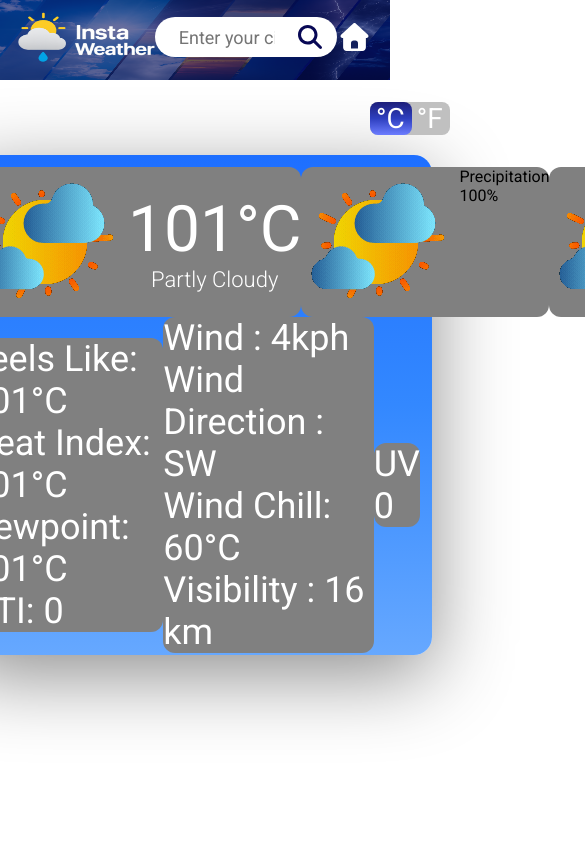
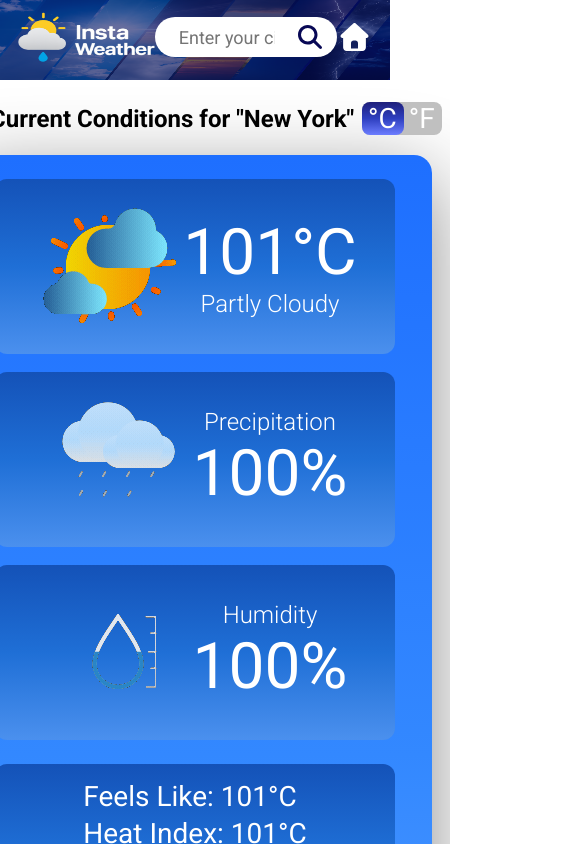
Before and after one commit to davidsaleh03/weather-project, a React (Create React App) app: page /info/current in a window 390 px wide. Shown: the top 844 px of the page, 585 px wide, since content can reach past the window. Built offline with nearby package versions, Linux system fonts and the light colour scheme.

Commit message:
current conditions

```diff
--- a/src/index.css
+++ b/src/index.css
@@ -173,7 +173,6 @@ NAV BAR
   transform: scale(0.8);
 }
 
-
 .search__input-2:focus {
   outline: none;
   box-shadow: none;
@@ -247,16 +246,16 @@ NAV BAR
   transform: scale(0.8);
 }
 
-@media(max-width: 1040px) {
+@media (max-width: 1040px) {
   .nav__container {
     max-width: 800px;
   }
   .nav__search--bar-2 {
-    width: 500px
+    width: 500px;
   }
 }
 
-@media(max-width: 840px) {
+@media (max-width: 840px) {
   .nav__middle--title {
     font-size: 32px;
   }
@@ -268,21 +267,21 @@ NAV BAR
   }
 }
 
-@media(max-width: 768px) {
+@media (max-width: 768px) {
   .nav__search--bar-2 {
-    width: 400px
+    width: 400px;
   }
 }
 
-@media(max-width: 660px) {
+@media (max-width: 660px) {
   .nav__search--bar-2 {
-    width: 300px
+    width: 300px;
   }
 }
 
-@media(max-width: 560px) {
+@media (max-width: 560px) {
   .nav__search--bar-2 {
-    width: 200px
+    width: 200px;
   }
 }
 
@@ -407,7 +406,6 @@ HOME
   }
   .home__description {
     margin-top: 165px;
-
   }
 }
 
@@ -434,10 +432,16 @@ INFO
   margin: 0 5%;
   width: 960px;
   margin-bottom: 12px;
+  padding: 0 8px;
 }
 
 .info__search {
   font-size: 24px;
+  margin-right: 12px;
+}
+
+.info__top--left {
+  font-size: 12px;
 }
 
 .search__temp--change {
@@ -478,7 +482,6 @@ INFO
   z-index: 3;
 }
 
-
 .btn__one {
   margin-right: 6px;
 }
@@ -491,8 +494,6 @@ INFO
   flex-wrap: wrap;
   width: 960px;
 }
-
-
 
 .info__current,
 .info__air-quality {
@@ -656,11 +657,7 @@ background: linear-gradient(to bottom, #e68c1a 0%, #f5a333 50%, #ffd180 100%);
 
 .see__more {
   display: none;
-  background: linear-gradient(
-  180deg,
-  #fdfdfd 0%,
-  #f2f2f5 100%
-);
+  background: linear-gradient(180deg, #fdfdfd 0%, #f2f2f5 100%);
   width: 100px;
   height: 24px;
   border-radius: 10px;
@@ -681,7 +678,6 @@ border-radius: 10px;
   -webkit-background-clip: text;
   -webkit-text-fill-color: transparent;
   display: inline-block;
-
 }
 
 .airquality__info {
@@ -713,7 +709,6 @@ border-radius: 10px;
 .quality__data--point:not(:last-child) {
   margin-bottom: 8px;
 }
-
 
 .forecast__day {
   width: 115px;
@@ -802,6 +797,30 @@ border-radius: 10px;
   align-items: center;
 }
 
+.current__img--1 {
+  width: 125px;
+  height: 125px;
+}
+
+.current__precipitation {
+  font-size: 22px;
+  color: #fff;
+  font-weight: 300;
+}
+
+.current-1,
+.current-3,
+.current-2 {
+  width: 290px;
+  height: 175px;
+  margin-right: 12px;
+background: linear-gradient(to bottom, #1452b8 0%, #1f6fd6 50%, #4b90ee 100%);
+
+}
+
+.margin-no {
+  margin-right: 0px !important;
+}
 
 @keyframes scalePulse {
   from {
@@ -911,7 +930,7 @@ display: none;
   .forecast__date {
     margin-bottom: 6px;
   }
-.forecast__day:not(:last-child ) {
+  .forecast__day:not(:last-child) {
     margin-right: 8px;
   }
   .riseset__h1 {
@@ -977,7 +996,12 @@ opacity: 0.8;
   .see__text {
     font-size: 16px;
     font-weight: 600;
-  background: linear-gradient(to bottom, #1e6fff 0%, #3388ff 50%, #66a8ff 100%);
+    background: linear-gradient(
+      to bottom,
+      #1e6fff 0%,
+      #3388ff 50%,
+      #66a8ff 100%
+    );
     -webkit-background-clip: text;
     -webkit-text-fill-color: transparent;
     background-clip: text;
@@ -1019,7 +1043,7 @@ display: flex;
     cursor: unset;
     margin-bottom: 12px;
   }
-.forecast__day:not(:last-child ) {
+  .forecast__day:not(:last-child) {
     margin-right: 12px;
   }
 
@@ -1055,6 +1079,7 @@ CURRENT
 
 .current__top {
   display: flex;
+  margin-bottom: 24px;
 }
 
 .current-1 {
@@ -1063,10 +1088,19 @@ CURRENT
   align-items: center;
   background-color: grey;
   border-radius: 12px;
+  transition: all 300ms ease;
+}
+
+.current-1:hover{
+  transform: scale(1.05);
+}
+
+.current-1:active {
+  transform: scale(0.8);
 }
 
 .current__temp {
-  font-size: 64px;
+  font-size: 56px;
   color: #fff;
   font-weight: 400;
 }
@@ -1106,9 +1140,133 @@ CURRENT
 }
 
 .current__text-1 {
-  font-size: 36px;
+  font-size: 28px;
   color: #fff;
   font-weight: 400;
+}
+.current__text-12 {
+  font-size: 64px;
+  color: #fff;
+  font-weight: 400;
+}
+
+.info__top--left {
+  display: flex;
+  justify-content: start;
+  align-items: center;
+}
+
+.current__text-1:not(:last-child) {
+  margin-bottom: 4px;
+}
+
+.current__precipitation--data {
+  font-size: 56px;
+  color: #fff;
+  font-weight: 400;
+}
+
+
+
+.current__more {
+  display: flex;
+  flex-direction: column;
+  justify-content: center;
+  align-items: flex-start;
+}
+
+.current__prehum--descr {
+  display: flex;
+  flex-direction: column;
+  justify-content: center;
+  align-items: center;
+}
+
+@media(max-width: 1040px) {
+  .current-1 {
+    width: 225px;
+  height: 175px;
+  }
+  .current__img--1 {
+    width: 100px;
+    height: 100px;
+  }
+  .current__temp--text,
+  .current__precipitation {
+    font-size: 18px;
+  }
+  .current__temp,
+  .current__precipitation--data {
+    font-size: 44px;
+  }
+  .current__text-1 {
+    font-size: 24px;
+  }
+}
+
+@media(max-width: 795px) {
+  .current__img--1 {
+    width: 90px;
+    height: 90px;
+  }
+  .current-1 {
+    width: 190px;
+  height: 175px;
+  }
+  .current__temp,
+  .current__precipitation--data {
+    font-size: 34px;
+  }
+  .current__temp--text,
+  .current__precipitation {
+    font-size: 14px;
+  }
+  .current__text-1 {
+    font-size: 20px;
+  }
+  .current__text-12 {
+    font-size: 48px;
+  }
+}
+
+@media(max-width: 660px) {
+  .current-1 {
+    width: 400px;
+  height: 175px;
+  margin-right: 0px;
+  margin-bottom: 18px;
+  }
+  .current__top,
+  .current__middle {
+    flex-direction: column;
+  }
+
+  .current__top {
+    margin-bottom: 6px;
+    margin-top: 12px;
+  }
+
+  .quality__more--module {
+    height: unset !important;
+  }
+  .current__img--1 {
+    width: 150px;
+    height: 150px;
+  }
+  .current__temp,
+  .current__precipitation--data {
+    font-size: 64px;
+  }
+  .current__temp--text,
+  .current__precipitation {
+    font-size: 24px;
+  }
+  .current__text-1 {
+    font-size: 28px;
+  }
+  .current__text-12 {
+    font-size: 56px;
+  }
 }
 
 /*
@@ -1119,9 +1277,14 @@ QUALITY
 
 .quality__more--module {
   width: 100%;
+  display: flex;
+  flex-direction: column;
+  justify-content: center;
+  align-items: center;
   height: 500px;
   border-radius: 18px;
 background: linear-gradient(to bottom, #1e6fff 0%, #3388ff 50%, #66a8ff 100%);
+
   box-shadow: 0 20px 80px 0 rgb(0, 0, 0, 0.45);
   padding: 12px;
 }
@@ -1135,7 +1298,9 @@ QUALITY
   justify-content: center;
   align-items: center;
   font-size: 48px;
-  background-color: grey;
+      background: linear-gradient(to bottom, #1452b8 0%, #1f6fd6 50%, #4b90ee 100%);
+
+
   border-radius: 12px;
 }
 
--- a/src/pages/Current.jsx
+++ b/src/pages/Current.jsx
@@ -1,6 +1,8 @@
 import React from "react";
 import NavTwo from "../components/NavTwo";
 import Cloudy from "../assets/cloudyicon.gif";
+import Humid from "../assets/raindrop.gif";
+import Rainy2 from "../assets/rainy2.gif";
 import { FontAwesomeIcon } from "@fortawesome/react-fontawesome";
 import { faArrowLeft } from "@fortawesome/free-solid-svg-icons";
 
@@ -10,7 +12,10 @@ const Current = () => {
       <NavTwo />
       <div className="info__container">
         <div className="info__top">
+          <div className="info__top--left">
             <FontAwesomeIcon className="info__search" icon={faArrowLeft} />
+            <h1>Current Conditions for "New York"</h1>
+          </div>
           <div class="search__temp--change">
             <div class="temp__change--slider"></div>
             <button class="btn__temp-f click">°C</button>
@@ -21,21 +26,21 @@ const Current = () => {
           <div className="quality__more--module">
             <div className="current__top">
               <div className="current-1">
-                        <img src={Cloudy} alt="" className="current__img" />
+                <img src={Cloudy} alt="" className="current__img--1" />
                 <div className="current__description">
                   <h1 className="current__temp">101°C</h1>
                   <h1 className="current__temp--text">Partly Cloudy</h1>
                 </div>
               </div>
-                    <div className="current-3">
-                            <img src={Cloudy} alt="" className="current__img" />
+              <div className="current-1">
+                <img src={Rainy2} alt="" className="current__img--1" />
                 <div className="current__prehum--descr">
                   <div className="current__precipitation">Precipitation</div>
                   <div className="current__precipitation--data">100%</div>
                 </div>
               </div>
-                    <div className="current-3">
-                            <img src={Cloudy} alt="" className="current__img" />
+              <div className="current-1 margin-no">
+                <img src={Humid} alt="" className="current__img--1" />
                 <div className="current__prehum--descr">
                   <div className="current__precipitation">Humidity</div>
                   <div className="current__precipitation--data">100%</div>
@@ -43,21 +48,25 @@ const Current = () => {
               </div>
             </div>
             <div className="current__middle">
-                    <div className="current-2">
+              <div className="current-1">
+                <div className="current__more">
                   <div className="current__text-1">Feels Like: 101°C</div>
                   <div className="current__text-1">Heat Index: 101°C</div>
                   <div className="current__text-1">Dewpoint: 101°C</div>
                   <div className="current__text-1">GTI: 0</div>
                 </div>
-                    <div className="current-2">
-                        <div className="current__text-1">Wind : 4kph</div>
-                        <div className="current__text-1">Wind Direction : SW</div>
+              </div>
+              <div className="current-1">
+                <div className="current__more">
+                  <div className="current__text-1">Wind: 4kph</div>
+                  <div className="current__text-1">Wind Direction: SW</div>
                   <div className="current__text-1">Wind Chill: 60°C</div>
-                        <div className="current__text-1">Visibility : 16 km</div>
+                  <div className="current__text-1">Visibility: 16 km</div>
                 </div>
-                    <div className="current-2">
-                        <div className="current__text-1">UV</div>
-                        <div className="current__text-1">0</div>
+              </div>
+              <div className="current-1 current-1-2 margin-no">
+                <div className="current__text-12">UV: 0</div>
+                {/* <div className="current__text-1">0</div> */}
               </div>
             </div>
           </div>
```
Also changed, not shown: src/assets/rainy2.gif (added). Lines whose indentation alone changed are shown as unchanged.
